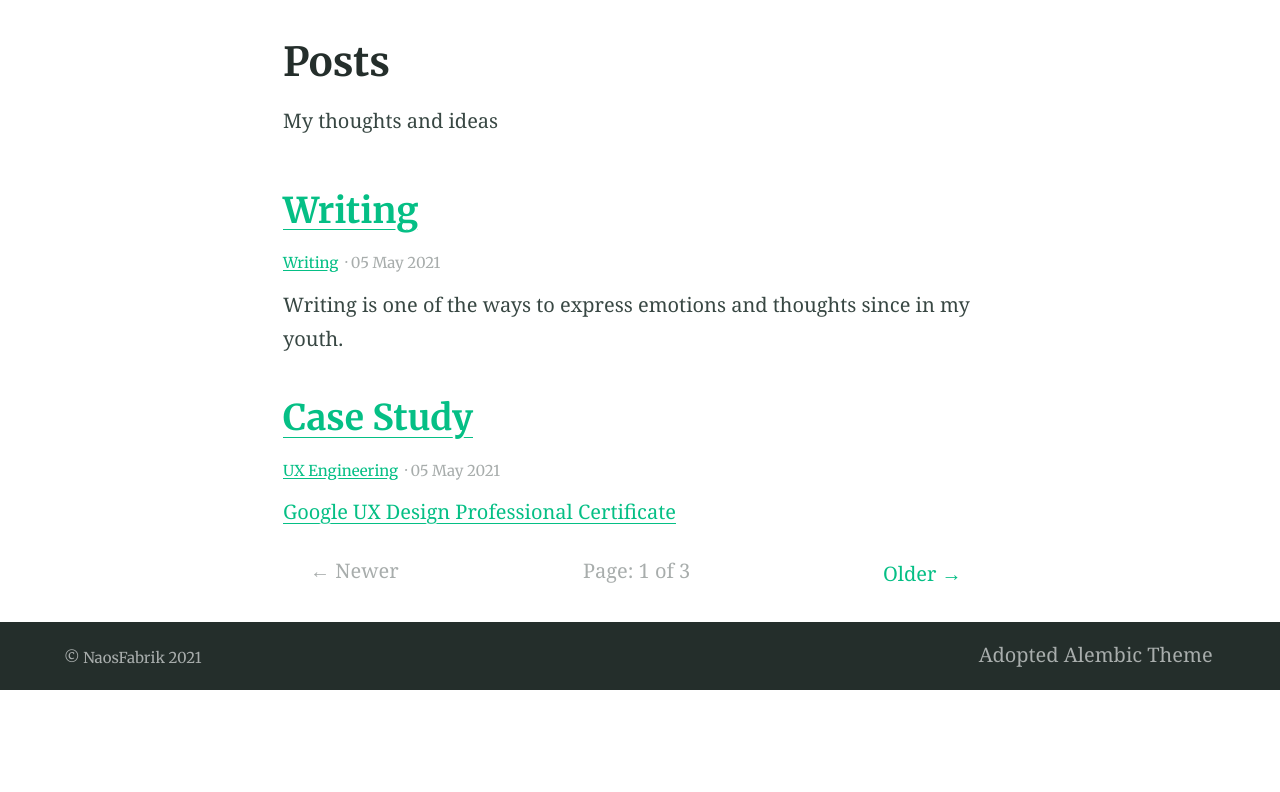
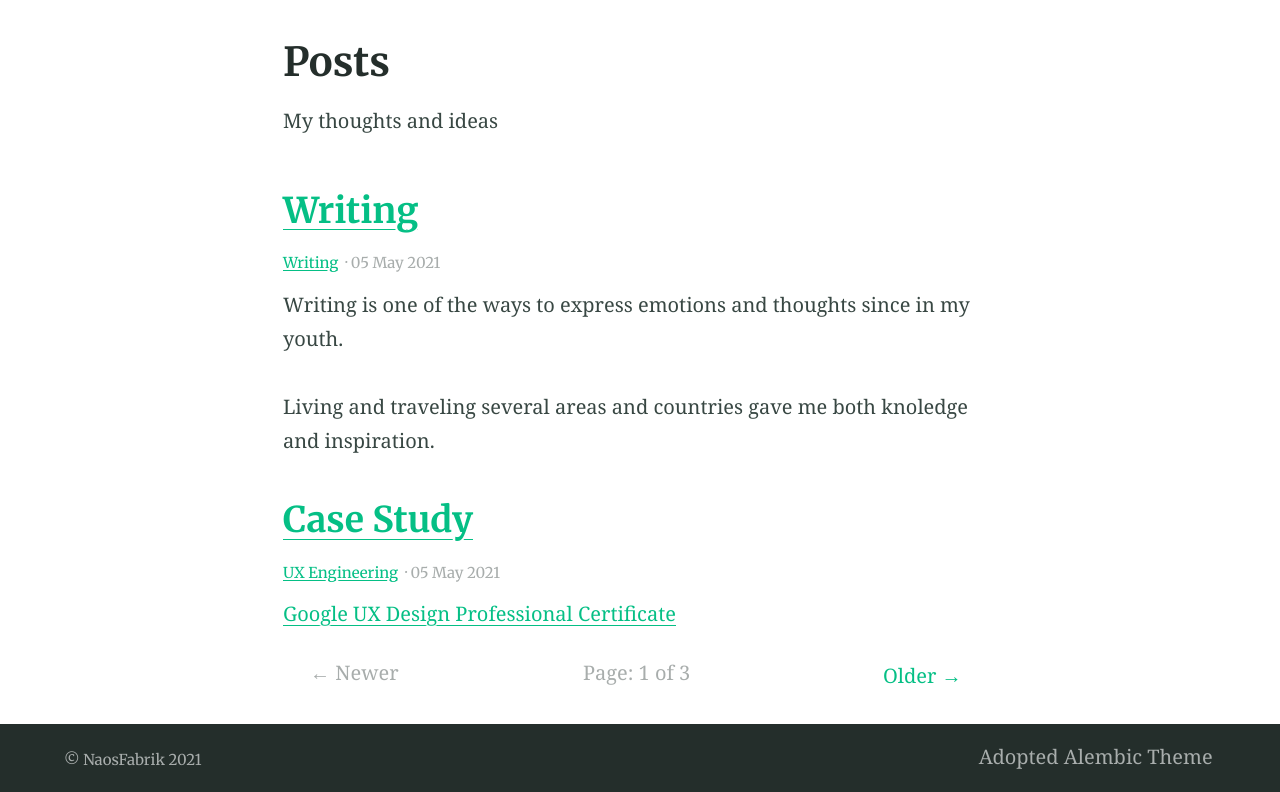
Before and after one commit to NaosFabrik/NaosFabrik.github.io, a Jekyll site: the page built from blog/index.html, in a window 1280 px wide. Shown: the part 424-1216 px from the top of the page. Built offline with Jekyll 4.4.1, drawn with Linux system fonts in a browser that asks for light colours; the list of posts is cut into pages by our own code; before the commit the page ends 1114 px from its top, so only the background shows below that.

Commit message:
Update 2021-05-05-writing.md

```diff
--- a/_posts/2021-05-05-writing.md
+++ b/_posts/2021-05-05-writing.md
@@ -5,6 +5,8 @@ categories:
 ---
 
 Writing is one of the ways to express emotions and thoughts since in my youth.
+
+Living and traveling several areas and countries gave me both knoledge and inspiration.
 
 <!-- more -->
 ### Essay
@@ -22,10 +24,12 @@ Award of excellence
 
 Selected as one of the exchange students for one week in my fifth grade at an elementary school
 
-### Haiku and Tanka (17 and 31 syllabled verse) in several languages
+### Haiku and Tanka (17 and 31 Syllabic verse poems) in several languages
 * 瀬戸内の　現代アートの　浮かぶ島　南瓜１つで　視点は変わる
 
-{% include figure.html image=""  width="1600" height="800"  %}
+An island of contemporary art in the Seto Inland Sea, where a single pumpkin can change my perspective.
+
+{% include figure.html image="/assets/hobby/writing_01.png"  width="1600" height="800"  %}
 
 *
 
@@ -36,5 +40,5 @@ Selected as one of the exchange students for one week in my fifth grade at an el
 
 ### Membership
 * 2021 Mentee
-* 2019 - 2021 [Wedu Global, Raising Star (Selected Mentee)](https://www.weduglobal.org/rising-star/)
+* 2019-2021 [Wedu Global, Raising Star (Selected Mentee)](https://www.weduglobal.org/rising-star/)
 * 2020 [Digitaler Deutsch-Japanischer Youth Summit](https://djjg.org/digitaler-deutsch-japanischer-youth-summit/), eine Teilnehmerin
```
